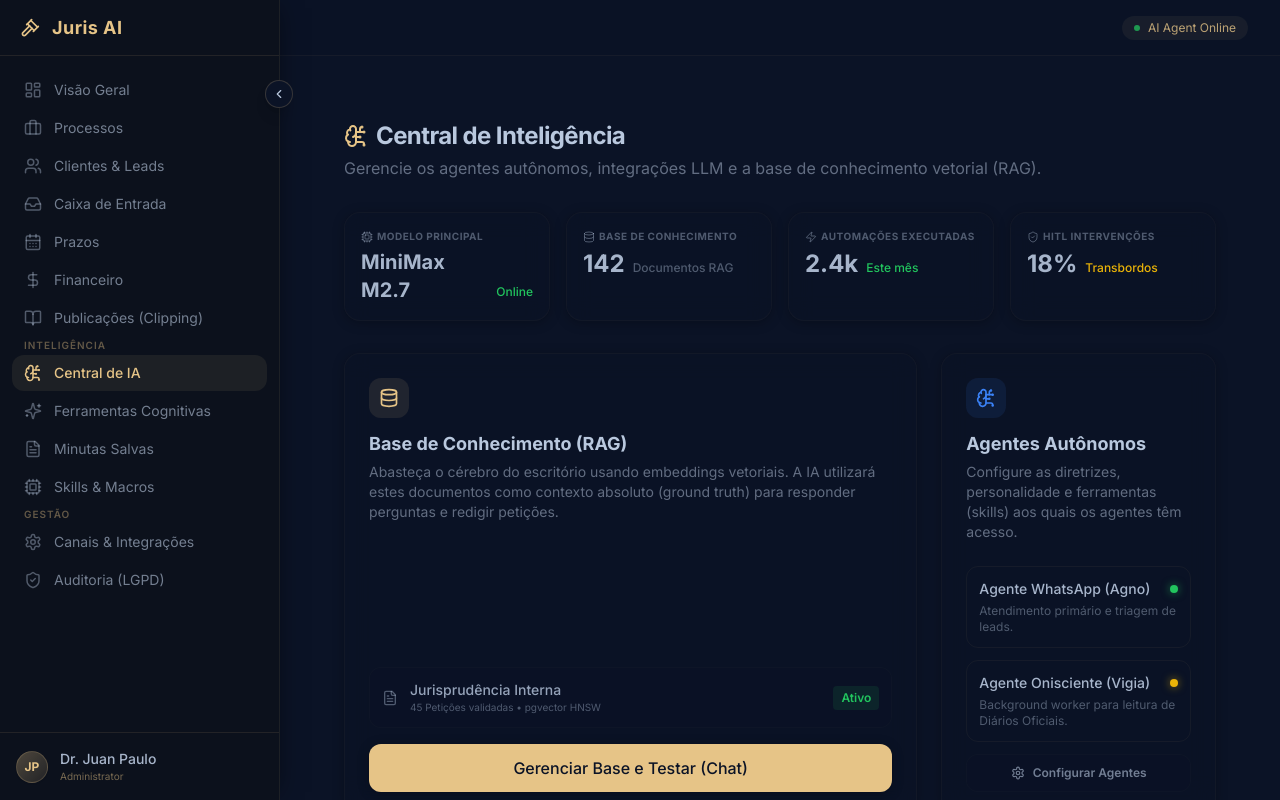
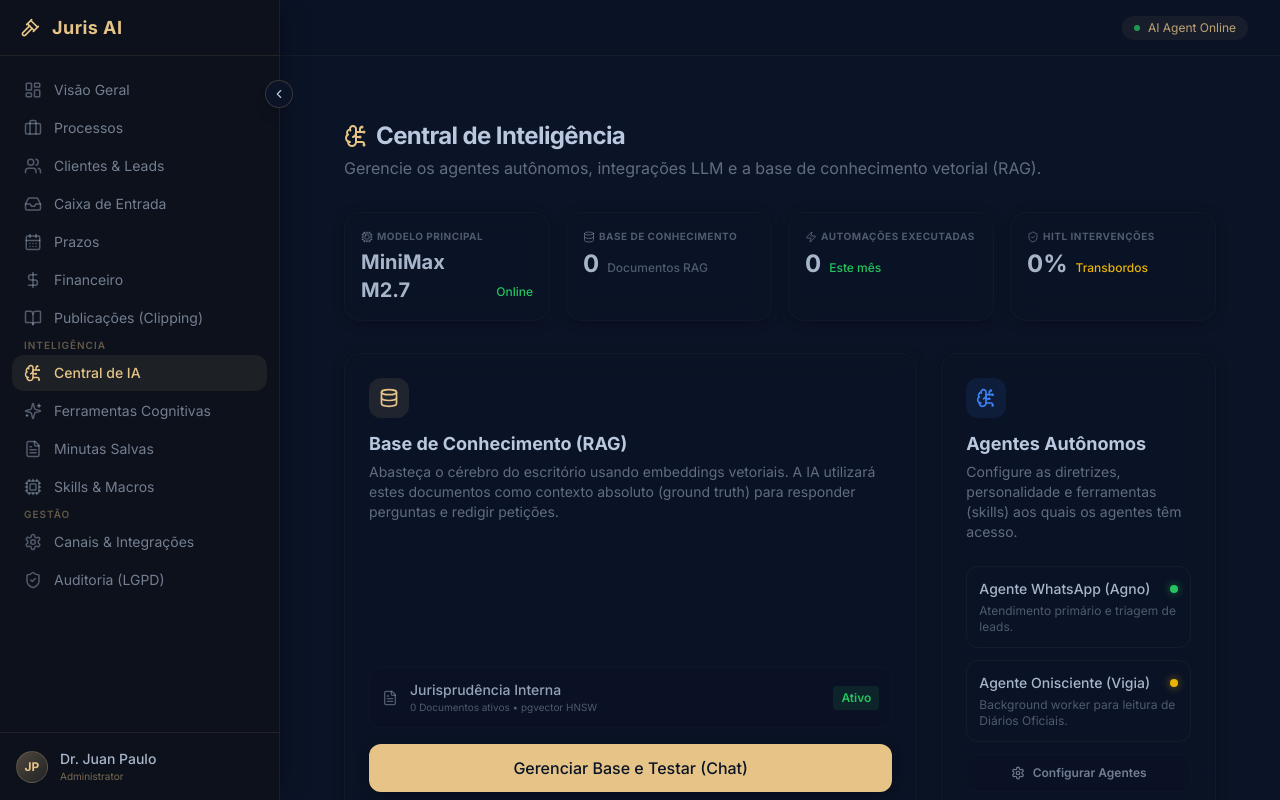
Before and after one commit to juan587842/adv, a Next.js app: page /dashboard/intelligence in a window 1280 px wide. Built offline with nearby package versions, Linux system fonts and the light colour scheme.

Commit message:
feat(ai): remove dados mockados do dashboard principal da central de inteligencia e busca stats reais do supabase

```diff
--- a/src/app/dashboard/intelligence/page.tsx
+++ b/src/app/dashboard/intelligence/page.tsx
@@ -2,8 +2,36 @@
 
 import { BrainCircuit, Database, FileText, Zap, Settings, Activity, ShieldCheck, Cpu } from "lucide-react";
 import Link from "next/link";
+import { useSupabaseQuery } from "@/hooks/useSupabaseQuery";
+import { useTenantId } from "@/hooks/useTenantId";
 
 export default function IntelligenceDashboard() {
+  const { tenantId } = useTenantId();
+  const { data: stats } = useSupabaseQuery(
+    async (supabase) => {
+      if (!tenantId) return { data: { kbCount: 0, automationsCount: 0, hitlRate: 0 }, error: null };
+
+      const p1 = supabase.from('knowledge_base').select('id', { count: 'exact', head: true }).eq('tenant_id', tenantId);
+      const p2 = supabase.from('ai_drafts').select('id', { count: 'exact', head: true }).eq('tenant_id', tenantId);
+      const p3 = supabase.from('ai_drafts').select('id', { count: 'exact', head: true }).eq('tenant_id', tenantId).eq('status', 'rejeitado');
+
+      const [r1, r2, r3] = await Promise.all([p1, p2, p3]);
+
+      const totalAutomations = r2.count || 0;
+      const hitlRate = totalAutomations > 0 && r3.count ? Math.round((r3.count / totalAutomations) * 100) : 0;
+
+      return {
+        data: {
+          kbCount: r1.count || 0,
+          automationsCount: totalAutomations,
+          hitlRate
+        },
+        error: null
+      };
+    },
+    [tenantId]
+  );
+
   return (
     <div className="p-6 lg:p-8 max-w-7xl mx-auto space-y-8">
       {/* Header */}
@@ -29,21 +57,21 @@ export default function IntelligenceDashboard() {
         <div className="p-4 rounded-2xl bg-surface/60 backdrop-blur-md shadow-card border border-primary/[0.03]">
           <p className="text-[10px] text-secondary/40 font-bold uppercase tracking-wider mb-1 flex items-center gap-1"><Database size={12} /> Base de Conhecimento</p>
           <div className="flex items-end gap-2">
-            <span className="text-2xl font-bold text-secondary/90">142</span>
+            <span className="text-2xl font-bold text-secondary/90">{stats?.kbCount !== undefined ? stats.kbCount : '...'}</span>
             <span className="text-xs text-secondary/40 font-medium mb-1">Documentos RAG</span>
           </div>
         </div>
         <div className="p-4 rounded-2xl bg-surface/60 backdrop-blur-md shadow-card border border-primary/[0.03]">
           <p className="text-[10px] text-secondary/40 font-bold uppercase tracking-wider mb-1 flex items-center gap-1"><Zap size={12} /> Automações Executadas</p>
           <div className="flex items-end gap-2">
-            <span className="text-2xl font-bold text-secondary/90">2.4k</span>
+            <span className="text-2xl font-bold text-secondary/90">{stats?.automationsCount !== undefined ? stats.automationsCount : '...'}</span>
             <span className="text-xs text-green-500 font-medium mb-1">Este mês</span>
           </div>
         </div>
         <div className="p-4 rounded-2xl bg-surface/60 backdrop-blur-md shadow-card border border-primary/[0.03]">
           <p className="text-[10px] text-secondary/40 font-bold uppercase tracking-wider mb-1 flex items-center gap-1"><ShieldCheck size={12} /> HITL Intervenções</p>
           <div className="flex items-end gap-2">
-            <span className="text-2xl font-bold text-secondary/90">18%</span>
+            <span className="text-2xl font-bold text-secondary/90">{stats?.hitlRate !== undefined ? `${stats.hitlRate}%` : '...'}</span>
             <span className="text-xs text-yellow-500 font-medium mb-1">Transbordos</span>
           </div>
         </div>
@@ -71,7 +99,7 @@ export default function IntelligenceDashboard() {
                   <FileText size={16} className="text-secondary/40" />
                   <div>
                     <p className="text-sm font-medium text-secondary/80">Jurisprudência Interna</p>
-                    <p className="text-[10px] text-secondary/40">45 Petições validadas • pgvector HNSW</p>
+                    <p className="text-[10px] text-secondary/40">{stats?.kbCount || 0} Documentos ativos • pgvector HNSW</p>
                   </div>
                </div>
                <span className="text-xs font-semibold text-green-500 bg-green-500/10 px-2 py-1 rounded">Ativo</span>
```
